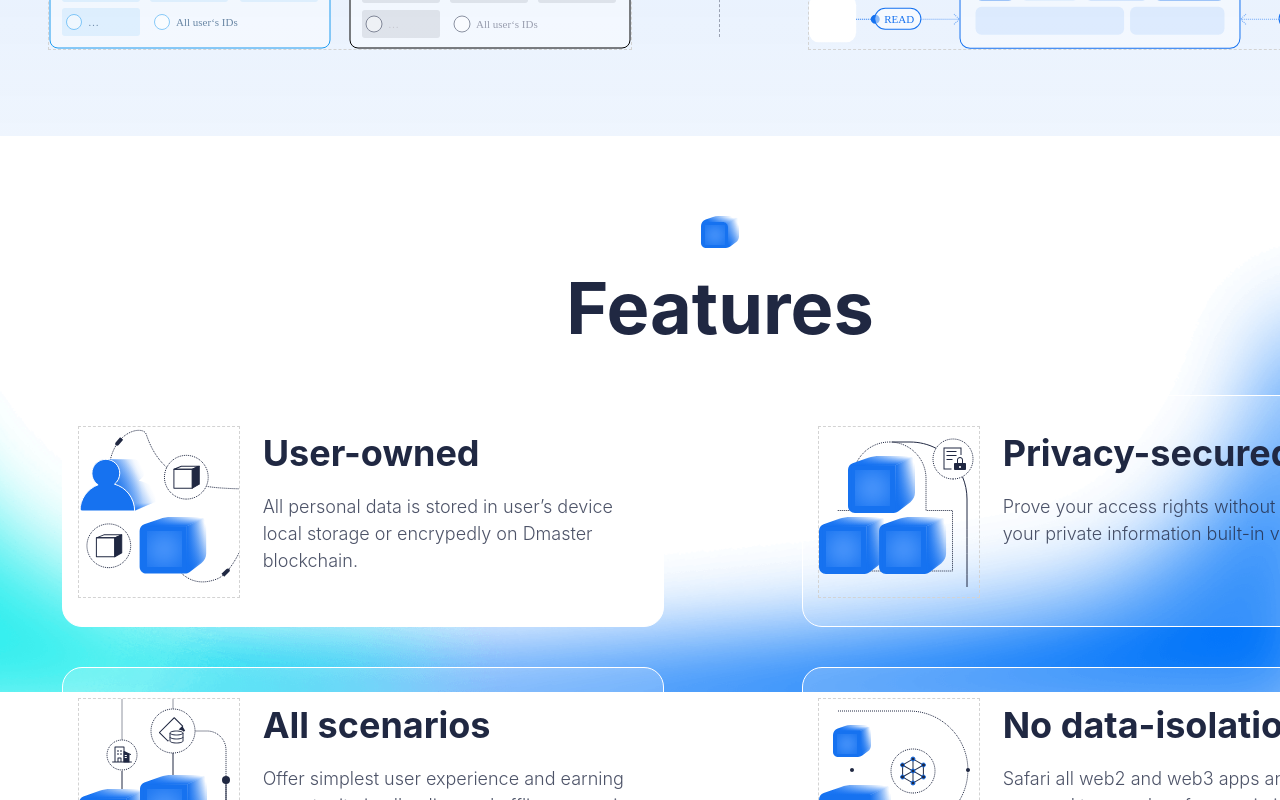
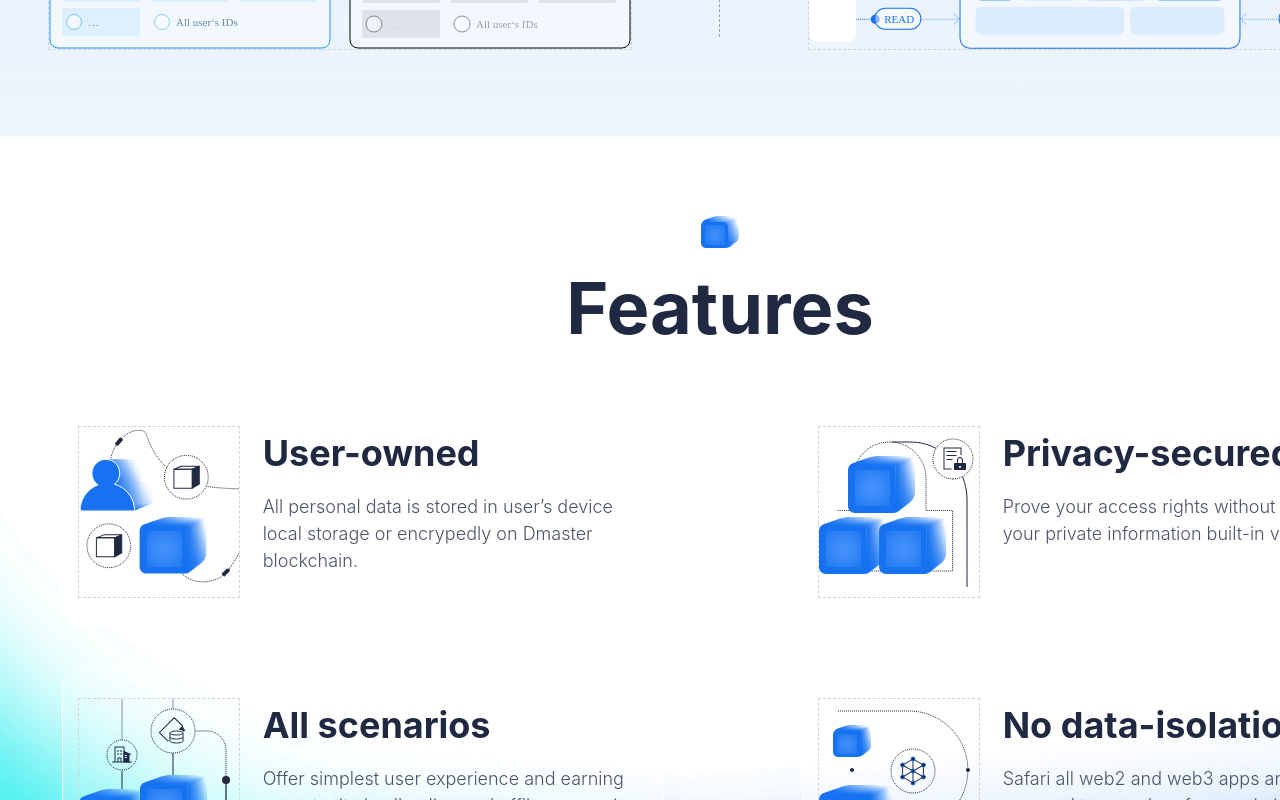
Before and after one commit to lyswifter/dmaster-home, a Vue app: page / in a window 1280 px wide. Shown: the part 1660-2460 px from the top of the page. Built offline with nearby package versions, Linux system fonts and the light colour scheme.

Commit message:
change contain to cover

```diff
--- a/src/components/Home.vue
+++ b/src/components/Home.vue
@@ -511,7 +511,6 @@ export default defineComponent({
 
 <style scoped>
 .revolution-view {
-    /* height: 785px; */
     padding-bottom: 80px;
     padding-top: 80px;
     background: linear-gradient(180deg, rgba(22, 114, 240, 0.2) 0%, rgba(22, 114, 240, 0.07) 100%);
@@ -622,7 +621,7 @@ export default defineComponent({
     background: linear-gradient(180deg, rgba(22, 114, 240, 0.07) 0%, rgba(22, 114, 240, 0) 100%);
     background-image: url(../assets/img/featuresbg.png);
     background-repeat: no-repeat;
-    background-size: contain;
+    background-size: cover;
 }
 
 .feature-content {
```
